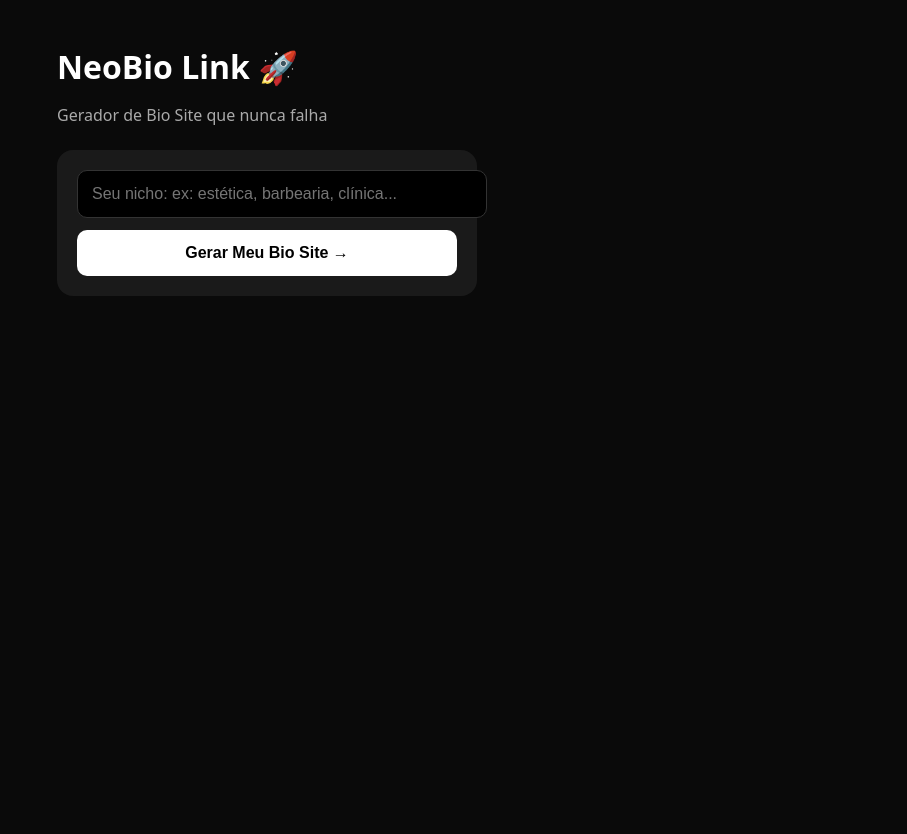
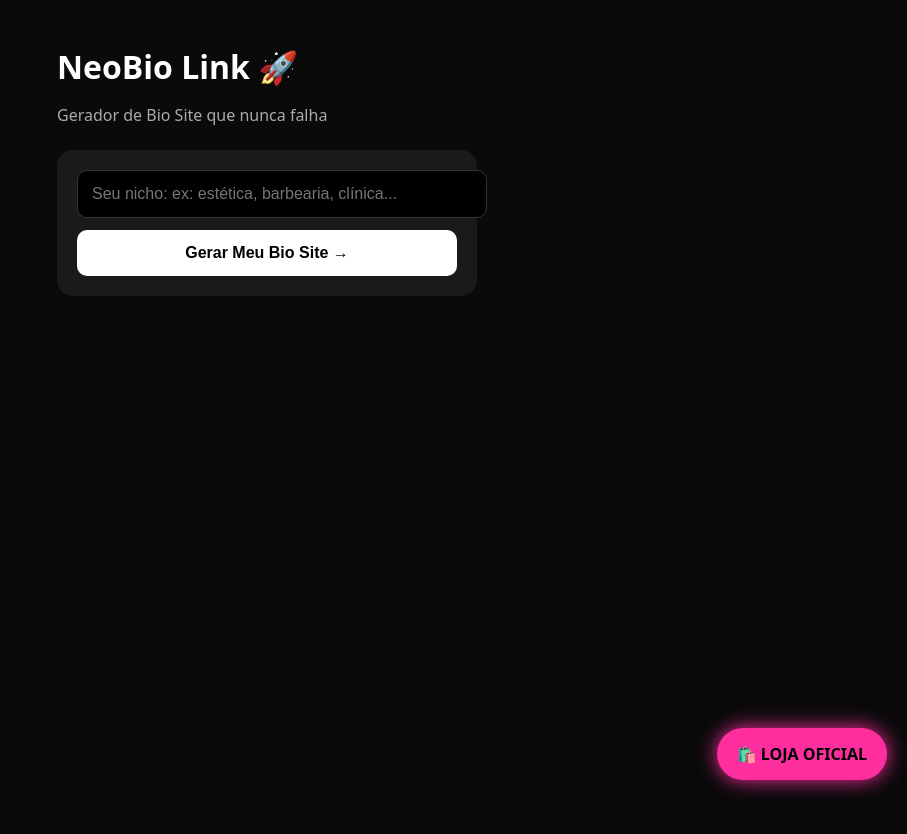
Before and after one commit to neobiolinkoficial-code/neobio-link, a Next.js app: page / in a window 1280 px wide. Shown: the top 834 px of the page, without its empty margins (373-1280 px from the left). Built offline with nearby package versions, Linux system fonts and the light colour scheme.

Commit message:
Update page.js

```diff
--- a/app/page.js
+++ b/app/page.js
@@ -79,6 +79,24 @@ export default function Home() {
           </div>
         )}
       </div>
+          {/* BOTÃO FLUTUANTE LOJA */}
+<a href="https://neobio-link-pdx7612nk-neobiolinkoficial-4397s-projects.vercel.app/loja"
+   target="_blank"
+   style={{
+     position: "fixed",
+     bottom: "20px",
+     right: "20px",
+     background: "#FF2E9F",
+     color: "black",
+     padding: "15px 20px",
+     borderRadius: "30px",
+     fontWeight: "bold",
+     textDecoration: "none",
+     zIndex: 9999,
+     boxShadow: "0 0 20px #FF2E9F"
+   }}>
+  🛍️ LOJA OFICIAL
+</a>
     </main>
   );
 }
```
